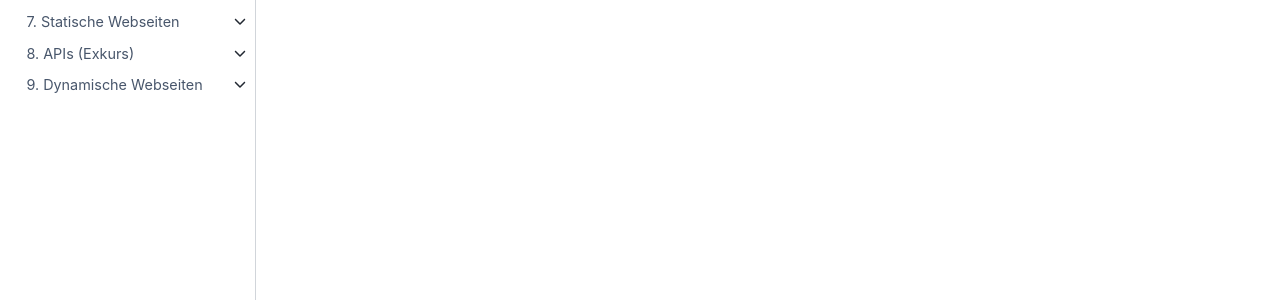
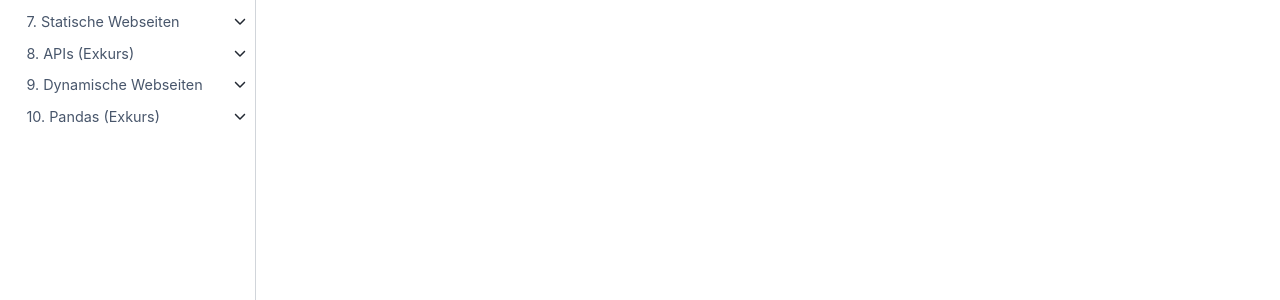
Before and after one commit to lipogg/webscraping-mit-python, a Jupyter Book: the page built from README.md, in a window 1280 px wide. Shown: the part 483-783 px from the top of the page. Built offline with Jupyter Book 1.0.4 settings and Sphinx 7.4.7 and the Sphinx Book theme 1.1.4, drawn with Linux system fonts in a browser that asks for light colours; pages that are not in the unit, such as notebooks, are missing from menus; comment, search, counter and statistics services are not loaded.

Commit message:
fix typo

```diff
--- a/_toc.yml
+++ b/_toc.yml
@@ -91,7 +91,7 @@ sections:
       title: Einstieg Selenium
     - file: chapters/09/subchapters/03_fortsetzung_selenium.ipynb
       title: Fortsetzung Selenium
-- file: chapters/1/10_intro
+- file: chapters/10/10_intro
   title: Pandas (Exkurs)
   sections:
     - file: chapters/10/subchapters/01_pandas.ipynb
```
